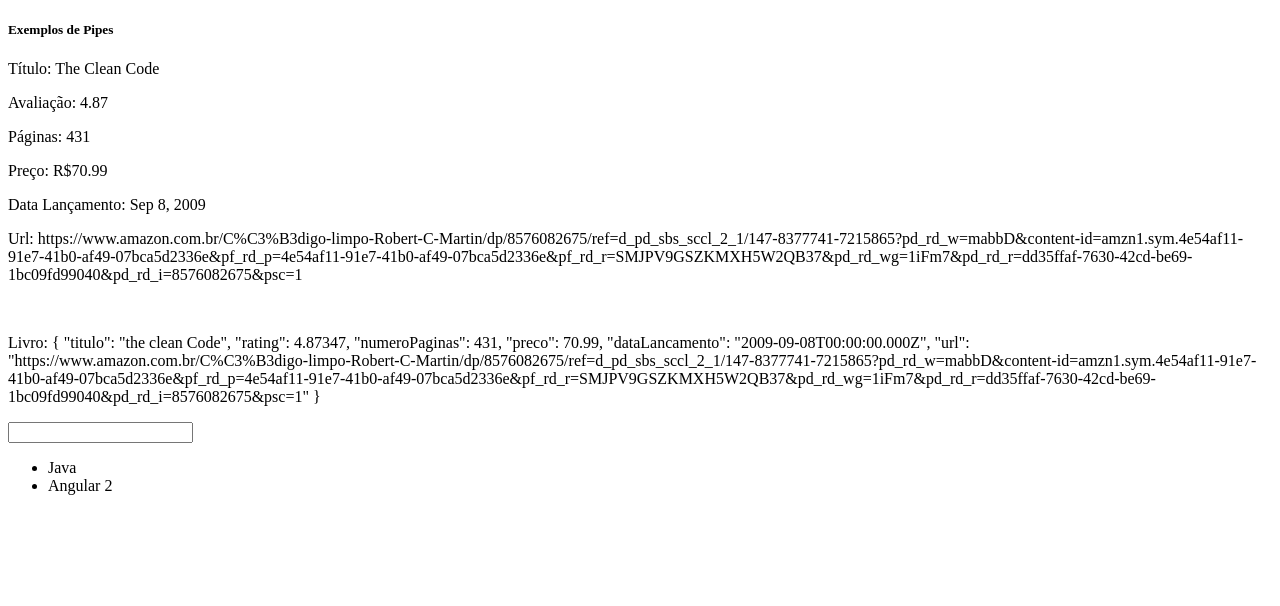
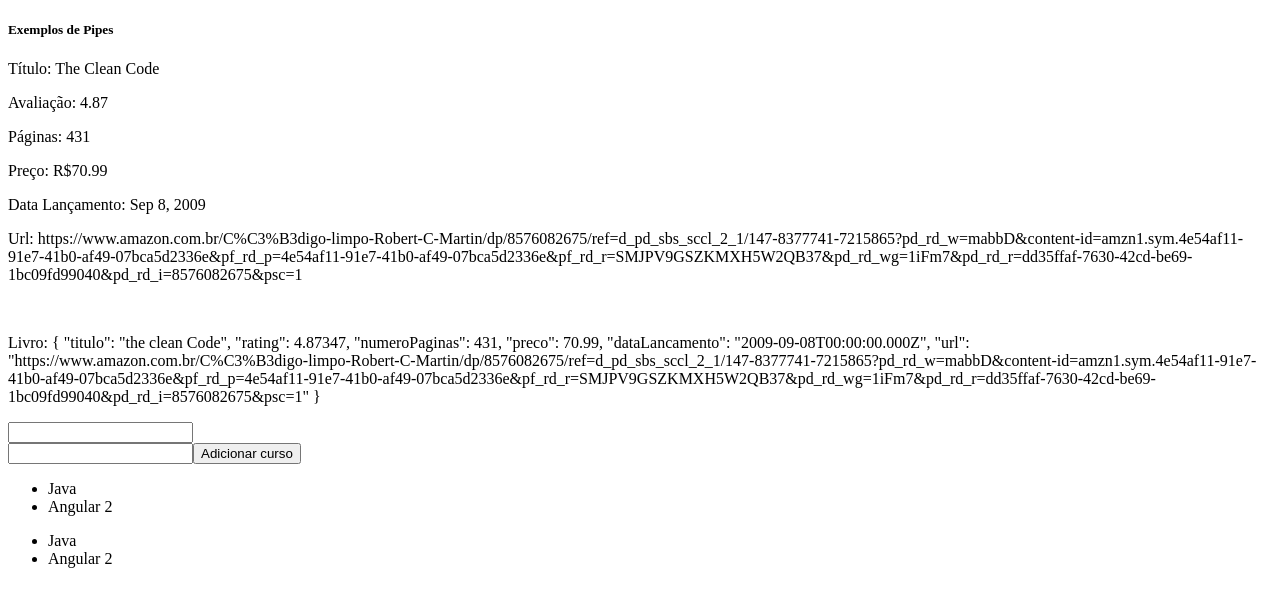
Before and after one commit to rennanmserenza/Angular, an Angular app in the folder pipes/: page / in a window 1280 px wide. Shown: the top 606 px of the page. Built offline with nearby package versions, Linux system fonts and the light colour scheme; no server answers.

Commit message:
[UPDATE] Finalização da aula de pipes puros.

```diff
--- a/pipes/src/app/exemplos-pipes/exemplos-pipes.component.html
+++ b/pipes/src/app/exemplos-pipes/exemplos-pipes.component.html
@@ -11,9 +11,20 @@
 
 <input type="text" [(ngModel)]="filtro" />
 
+<br>
+<input type="text" #novoValor />
+<button (click)="addCurso(novoValor.value)">Adicionar curso</button>
 
+<!-- A função de PIPE Puro não deixa o array atualizar em tela. -->
+<!-- PIPE Puro não lê atualização dos dados da lista de livros. -->
 <ul>
 	<li *ngFor="let liv of livros | filtroArray: filtro ">
 		{{ liv }}
 	</li>
 </ul>
+
+<ul>
+	<li *ngFor="let liv of livros">
+		{{ liv }}
+	</li>
+</ul>
--- a/pipes/src/app/exemplos-pipes/exemplos-pipes.component.ts
+++ b/pipes/src/app/exemplos-pipes/exemplos-pipes.component.ts
@@ -1,5 +1,5 @@
 /* eslint-disable @angular-eslint/no-empty-lifecycle-method */
-import { Component, OnInit, Input, Output, EventEmitter } from '@angular/core';
+import { Component, OnInit } from '@angular/core';
 
 @Component({
 	selector: 'app-exemplos-pipes',
@@ -20,6 +20,12 @@ export class ExemplosPipesComponent implements OnInit {
 
 	filtro: string = '';
 
+	addCurso(valor: string) {
+		console.log(`Adicionando ${valor}`);
+		this.livros.push(valor);
+		console.log(`lista de livro: ${this.livros}`);
+	}
+
 	constructor() {}
 
 	ngOnInit(): void {}
```
